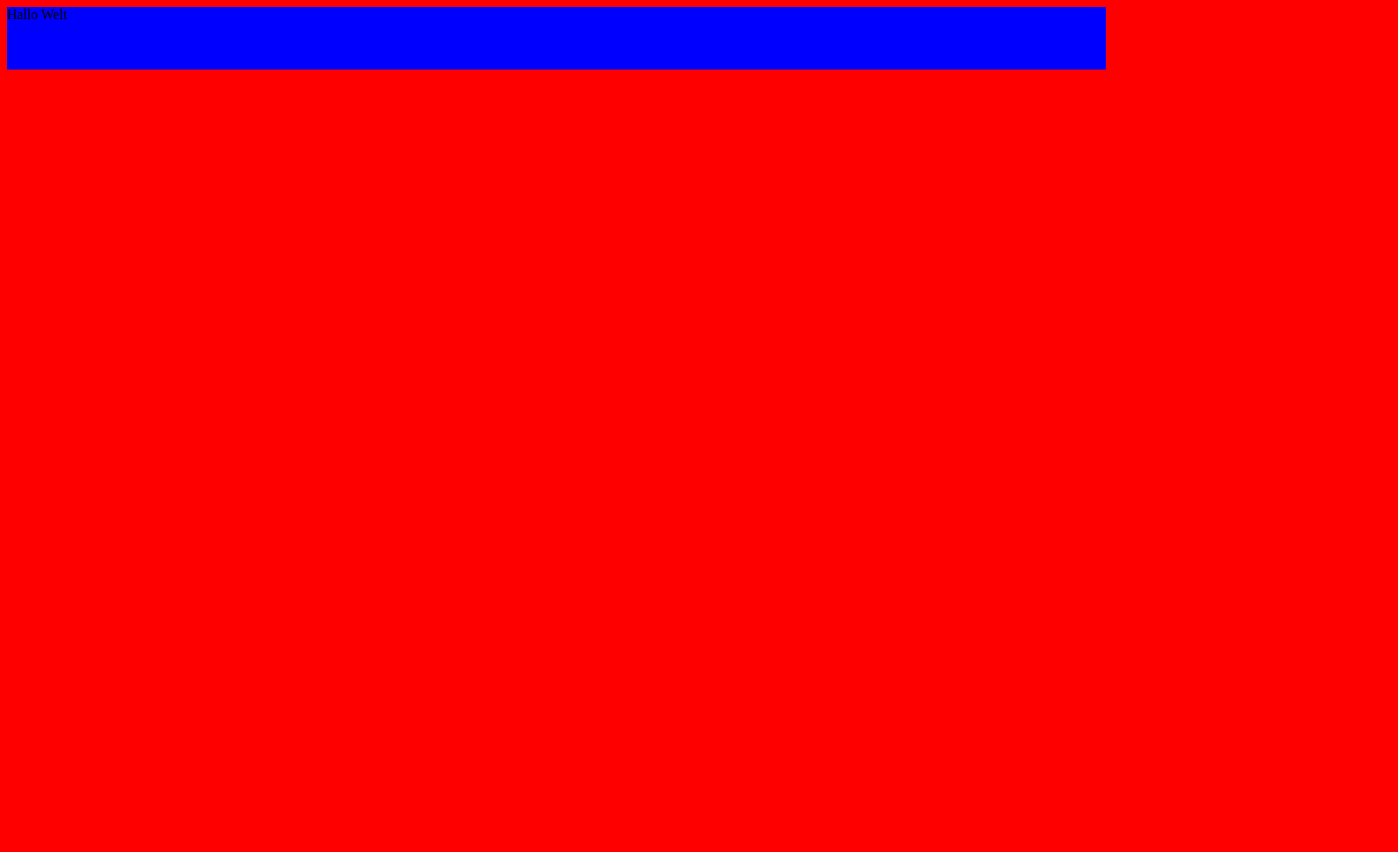
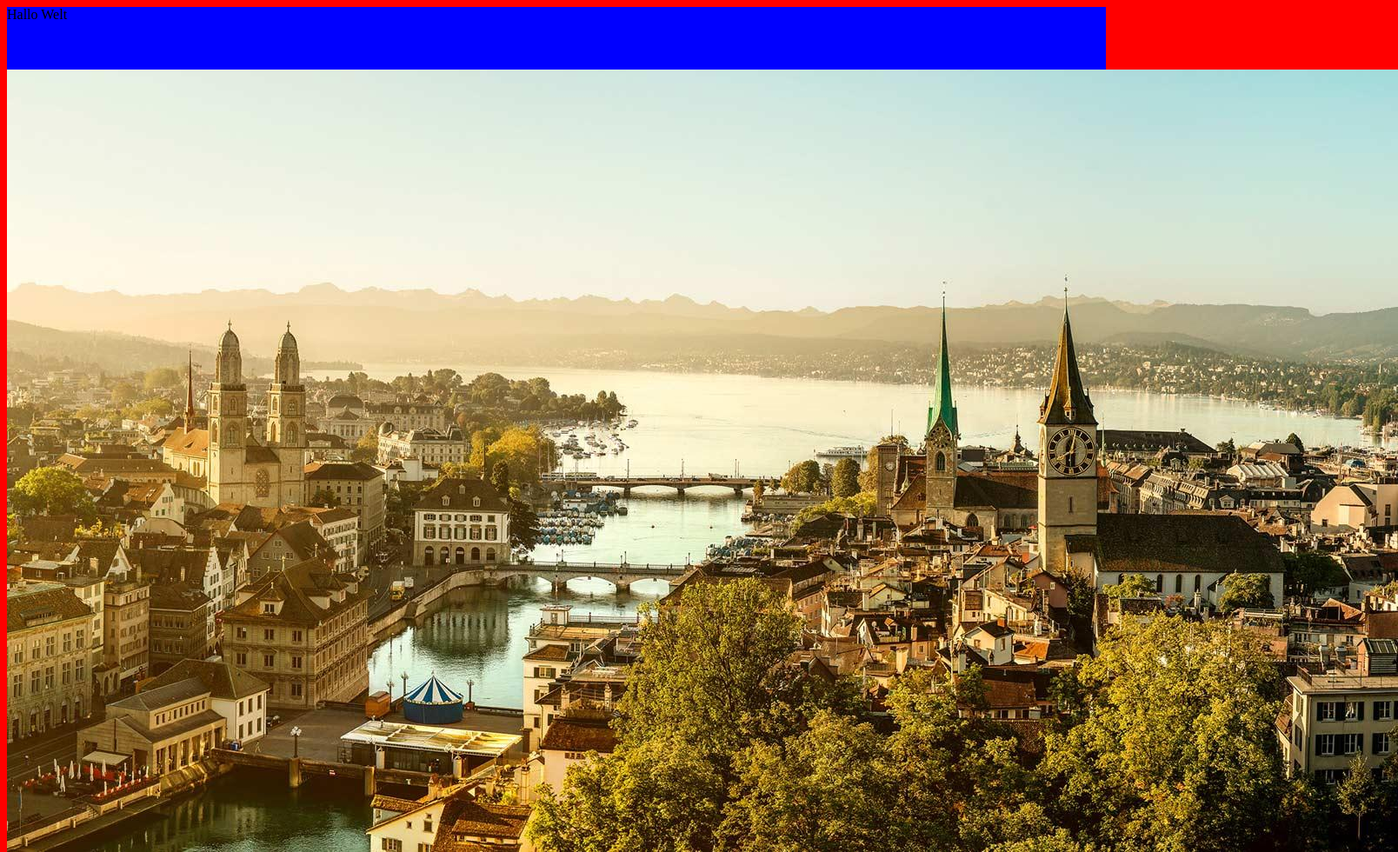
Before and after one commit to florianwuerti/webprofessionals, a plain HTML site: page index.html in a window 1280 px wide. Shown: the whole page at 87% size, 1608 px wide, since content can reach past the window. Before the commit the page ends 800 px from the top, so only its background shows below. Drawn offline with Linux system fonts and the light colour scheme.

Commit message:
Bild der Stadt Zürich hinzugefügt

```diff
--- a/index.html
+++ b/index.html
@@ -9,6 +9,7 @@
 <header>
     Hallo Welt
 </header>
+<img src="web_zurich_viewport_scheffold-icon1_1600x900_03.jpg">
 
 <script src="js/script.js"></script>
 </body>
```
Also changed, not shown: web_zurich_viewport_scheffold-icon1_1600x900_03.jpg (added), 1 other file.
